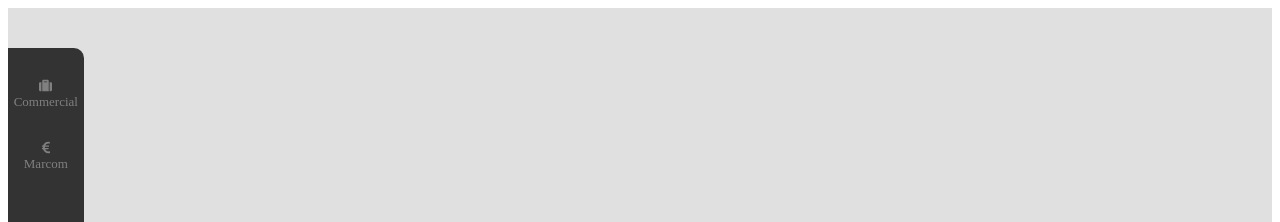
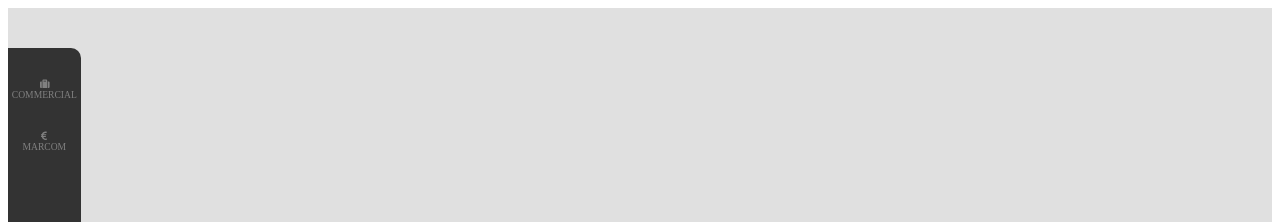
Before and after one commit to axelehrlich59/React-Com, a React (Create React App) app: page / in a window 1280 px wide. Shown: the top 222 px of the page. Built offline with nearby package versions, Linux system fonts and the light colour scheme.

Commit message:
fix modules

```diff
--- a/package.json
+++ b/package.json
@@ -3,11 +3,13 @@
   "version": "0.1.0",
   "private": true,
   "dependencies": {
+    "@fortawesome/free-solid-svg-icons": "^5.15.4",
     "@testing-library/jest-dom": "^5.14.1",
     "@testing-library/react": "^11.2.7",
     "@testing-library/user-event": "^12.8.3",
     "react": "^17.0.2",
     "react-dom": "^17.0.2",
+    "react-router-dom": "^5.3.0",
     "react-scripts": "4.0.3",
     "web-vitals": "^1.1.2"
   },
--- a/src/commercial.css
+++ b/src/commercial.css
@@ -55,7 +55,7 @@
 }
 
 .li_nav {
-  font-size: small;
+  font-size: 0.6rem;
   text-decoration: none;
   list-style: none;
 }
--- a/src/sidebar.js
+++ b/src/sidebar.js
@@ -30,7 +30,7 @@ const Sidebar = () => {
 
                   <li className='li_nav'>
                     <NavLink to='/commercial'>
-                    <FontAwesomeIcon icon={faSuitcase} />  Commercial
+                    <FontAwesomeIcon icon={faSuitcase} />  COMMERCIAL
                     </NavLink></li>
 
           </div>
@@ -38,7 +38,7 @@ const Sidebar = () => {
 
                   <li className='li_nav'>
                     <NavLink to='/marcom'>
-                    <FontAwesomeIcon icon={faEuroSign} /> <br/> Marcom
+                    <FontAwesomeIcon icon={faEuroSign} /> <br/> MARCOM
                     </NavLink></li>
 
           </div>
```
Also changed, not shown: 1 other file (tests, documents, lock files or other folders).
